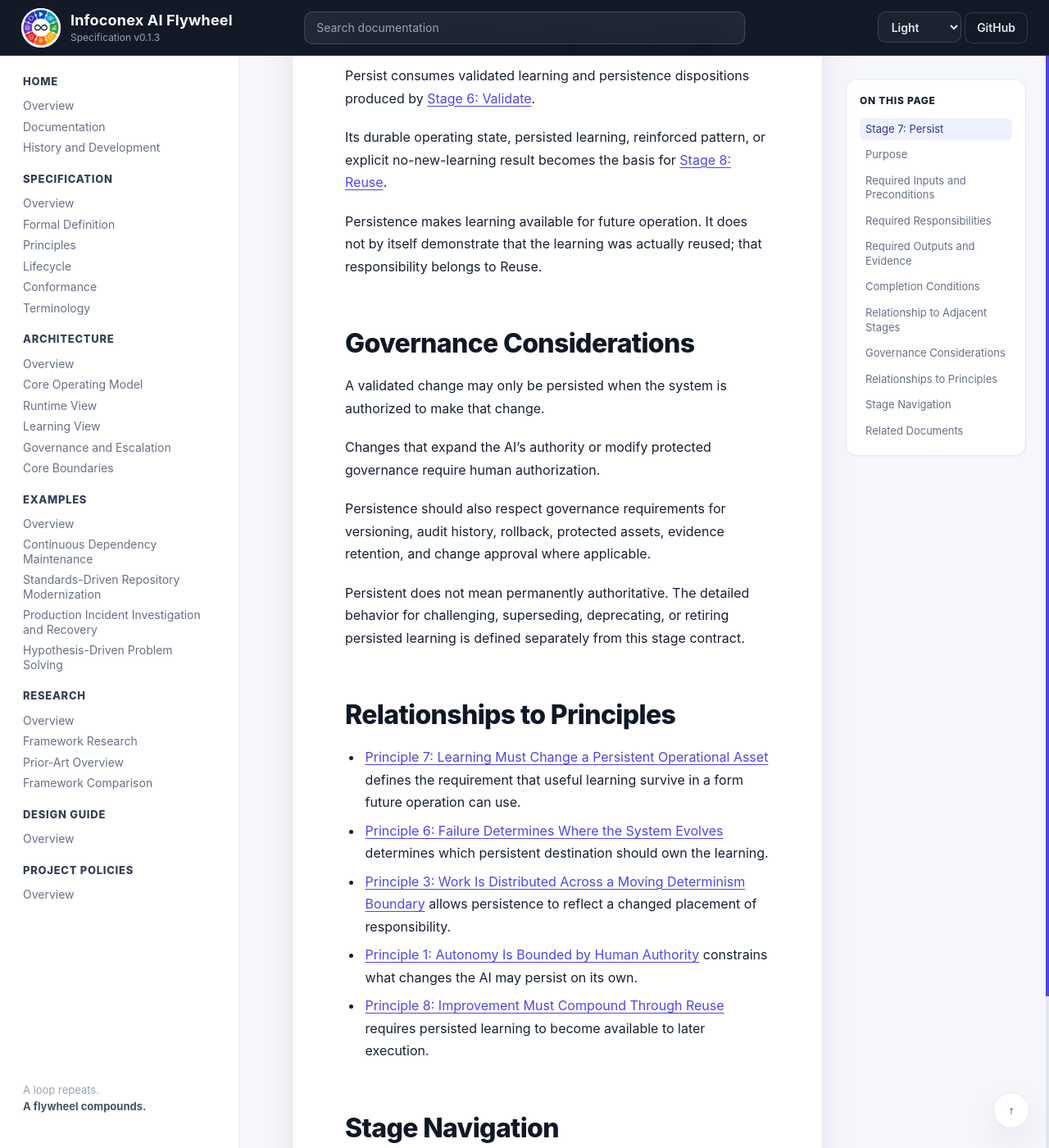
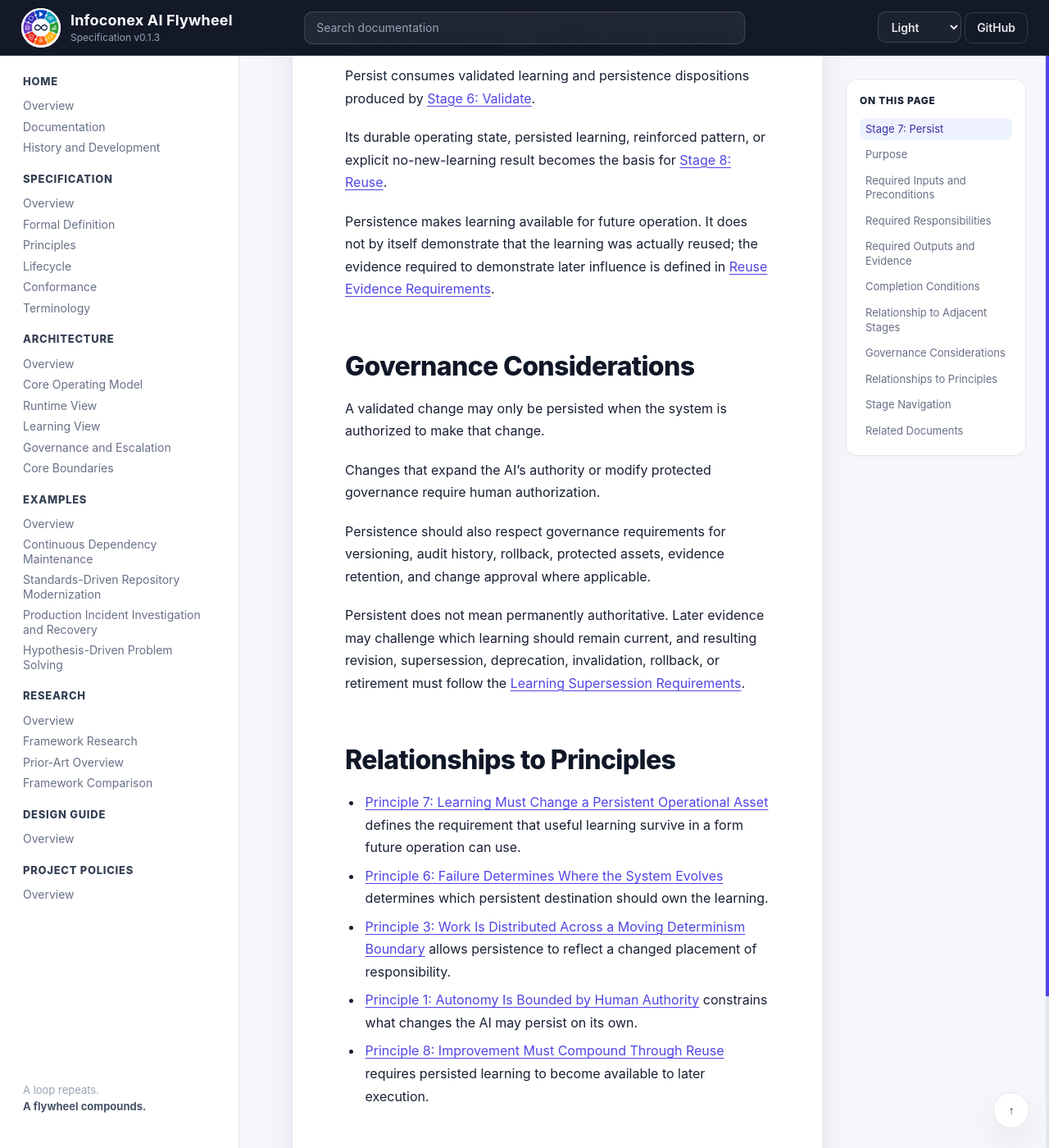
Before and after one commit to infoconex/ai-flywheel, a Jekyll site: the page built from docs/specification/lifecycle/07-persist.md, in a window 1280 px wide and 1400 px high, scrolled down 4061 px. Shown: the whole window at 82% size. Built offline with Jekyll 4.4.1, drawn with Linux system fonts in a browser that asks for light colours; our own code applies the rules of GitHub Pages for plain Markdown files; some of the changed text lies outside the part shown.

Commit message:
Link persistence to supersession and reuse requirements

```diff
--- a/docs/specification/lifecycle/07-persist.md
+++ b/docs/specification/lifecycle/07-persist.md
@@ -77,7 +77,7 @@ Persist consumes validated learning and persistence dispositions produced by [St
 
 Its durable operating state, persisted learning, reinforced pattern, or explicit no-new-learning result becomes the basis for [Stage 8: Reuse](08-reuse.md).
 
-Persistence makes learning available for future operation. It does not by itself demonstrate that the learning was actually reused; that responsibility belongs to Reuse.
+Persistence makes learning available for future operation. It does not by itself demonstrate that the learning was actually reused; the evidence required to demonstrate later influence is defined in [Reuse Evidence Requirements](../reuse-evidence.md).
 
 ## Governance Considerations
 
@@ -87,7 +87,7 @@ Changes that expand the AI's authority or modify protected governance require hu
 
 Persistence should also respect governance requirements for versioning, audit history, rollback, protected assets, evidence retention, and change approval where applicable.
 
-Persistent does not mean permanently authoritative. The detailed behavior for challenging, superseding, deprecating, or retiring persisted learning is defined separately from this stage contract.
+Persistent does not mean permanently authoritative. Later evidence may challenge which learning should remain current, and resulting revision, supersession, deprecation, invalidation, rollback, or retirement must follow the [Learning Supersession Requirements](../learning-supersession.md).
 
 ## Relationships to Principles
 
@@ -107,5 +107,7 @@ Persistent does not mean permanently authoritative. The detailed behavior for ch
 
 - [Persisted Learning Requirements](../persisted-learning.md)
 - [Validation Sufficiency Requirements](../validation-sufficiency.md)
+- [Reuse Evidence Requirements](../reuse-evidence.md)
+- [Learning Supersession Requirements](../learning-supersession.md)
 - [Learning Architecture](../../architecture/learning-view.md)
 - [Core Operating Model](../../architecture/operating-model.md)
```
